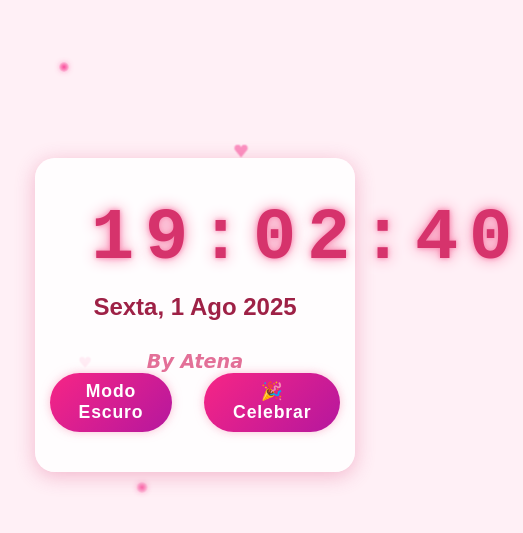
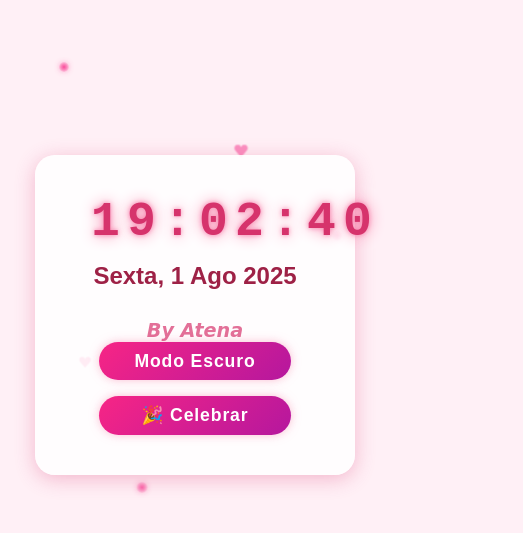
Before and after one commit to cristal63661/relogio-atena, a plain HTML site: page index.html in a window 390 px wide. Shown: the part 107-640 px from the top of the page, 523 px wide, since content can reach past the window. Drawn offline with Linux system fonts and the light colour scheme.

Commit message:
style.css

```diff
--- a/style.css
+++ b/style.css
@@ -174,3 +174,13 @@
       0 0 45px #f72585;
   }
 }
+@media (max-width: 400px) {
+  .clock {
+    font-size: 3rem;
+  }
+
+  .buttons {
+    flex-direction: column;
+    gap: 1rem;
+  }
+}
```
